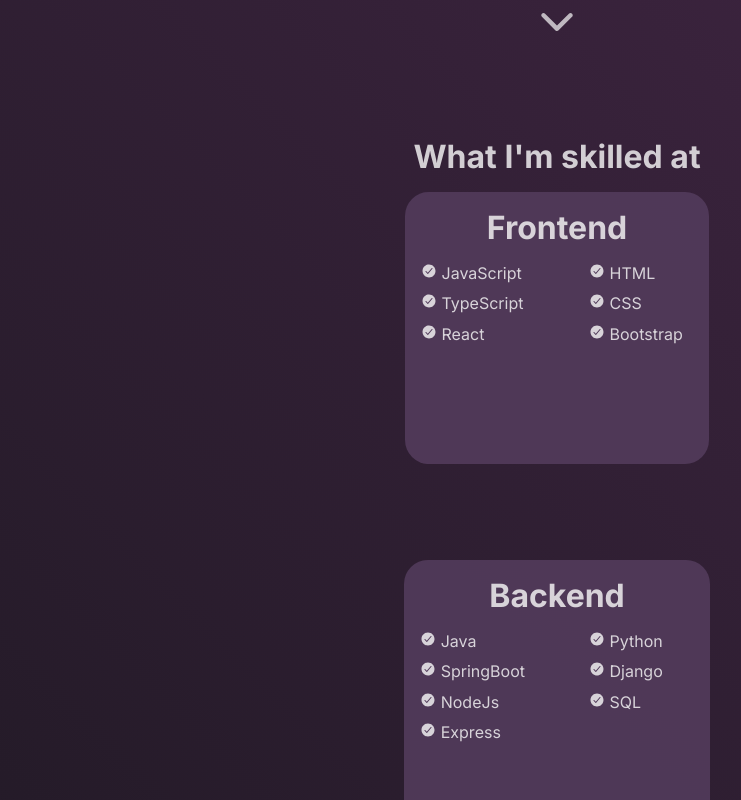
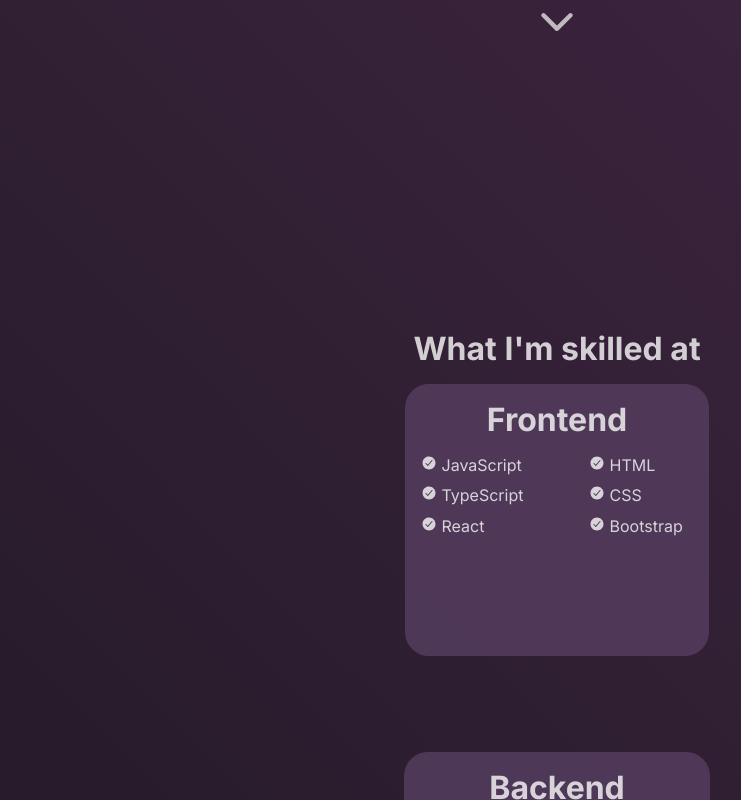
Before and after one commit to dndanli/dndanli-portfolio-v2, a React (Create React App) app in the folder dndanli-portfolio/: page / in a window 1280 px wide. Shown: the part 600-1400 px from the top of the page, without its empty margins (83-824 px from the left). Built offline with nearby package versions, Linux system fonts and the light colour scheme.

Commit message:
added margin top

```diff
--- a/dndanli-portfolio/src/Components/Sections/Skills/Skills.style.ts
+++ b/dndanli-portfolio/src/Components/Sections/Skills/Skills.style.ts
@@ -4,6 +4,7 @@ import Skills from "./Skills";
 const StyledSkills = styled(Skills)`
   font-family: "Inter", sans-serif;
   font-weight: 400;
+  margin-top: 12rem;
   margin-bottom: 4rem;
 
   display: flex;
```
